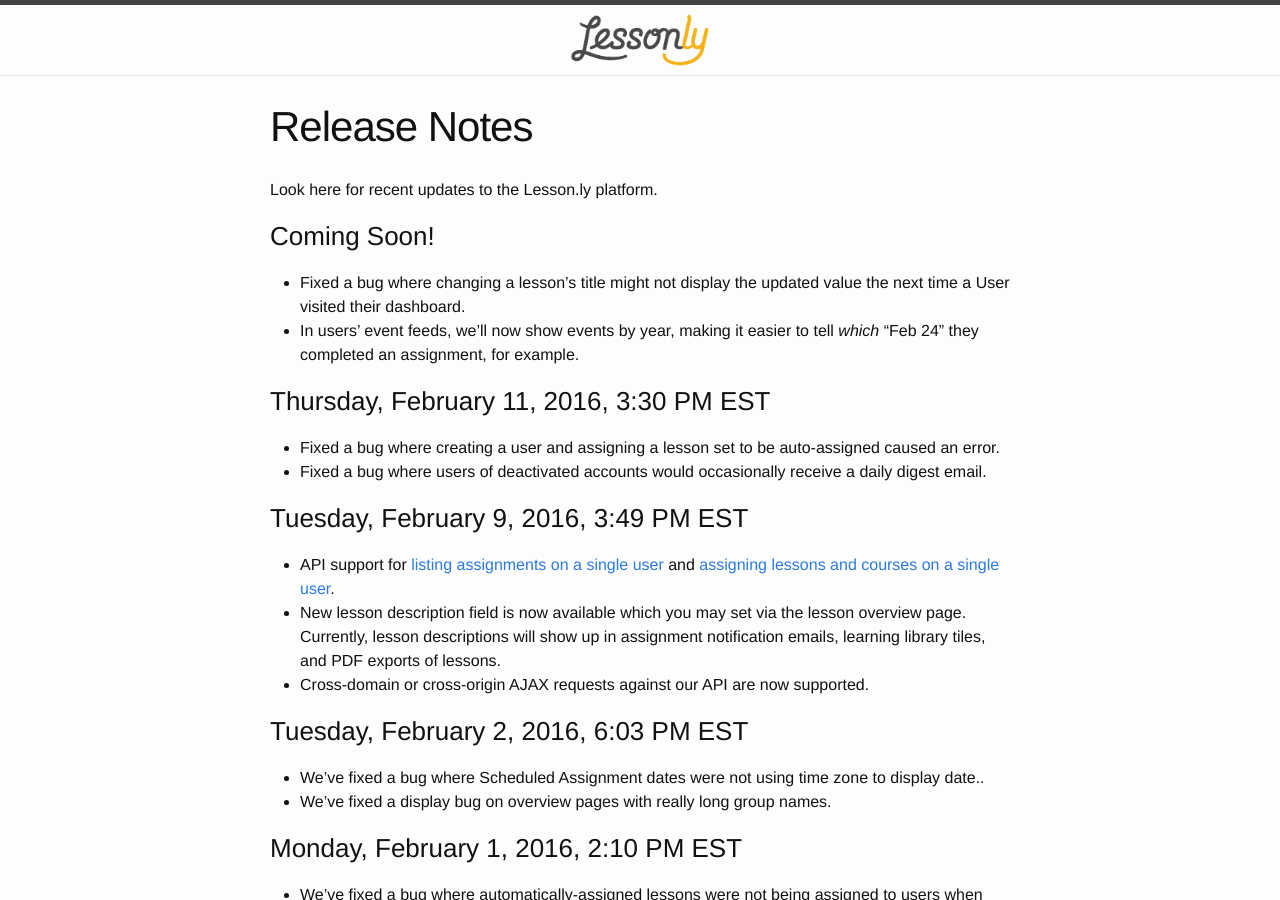
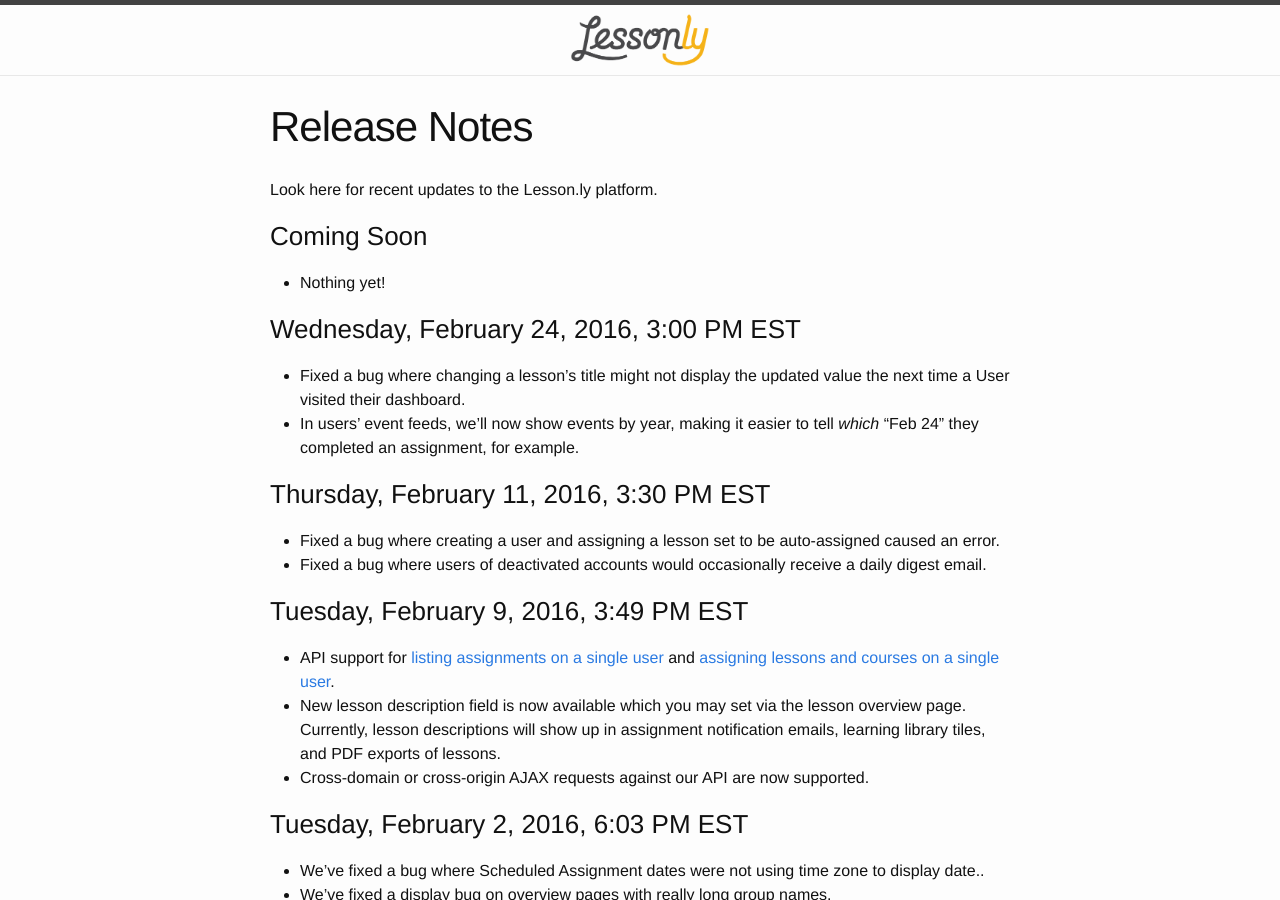
Before and after one commit to isabella232/lessonly.github.io, a Jekyll site: the page built from release-notes.md, in a window 1280 px wide and 900 px high. Built offline with Jekyll 4.4.1, drawn with Linux system fonts in a browser that asks for light colours.

Commit message:
Update release-notes.md

```diff
--- a/release-notes.md
+++ b/release-notes.md
@@ -6,7 +6,11 @@
 
 Look here for recent updates to the Lesson.ly platform.
 
-### Coming Soon!
+### Coming Soon
+
+- Nothing yet!
+
+### Wednesday, February 24, 2016, 3:00 PM EST
 
 - Fixed a bug where changing a lesson's title might not display the updated value the next time a User visited their dashboard.
 - In users’ event feeds, we’ll now show events by year, making it easier to tell *which* “Feb 24” they completed an assignment, for example.
```
